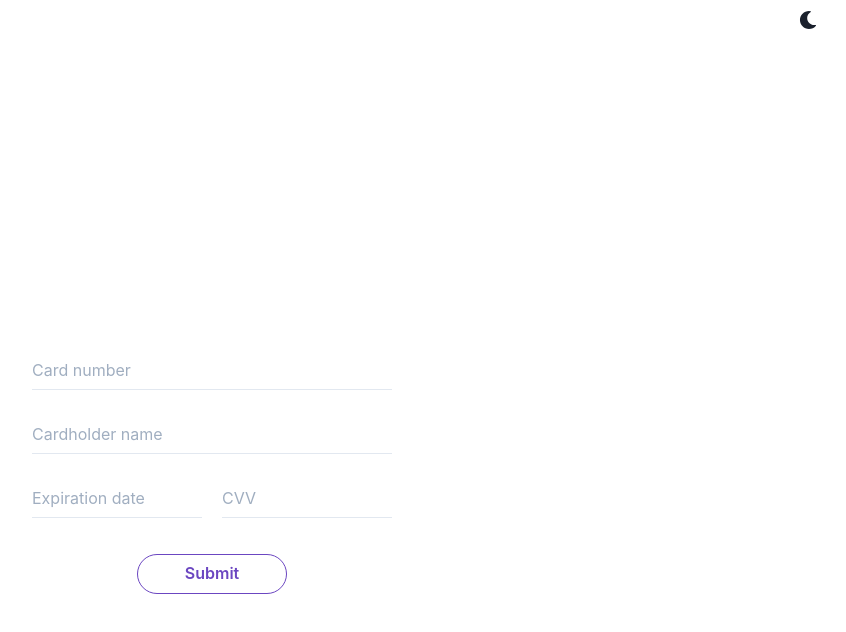
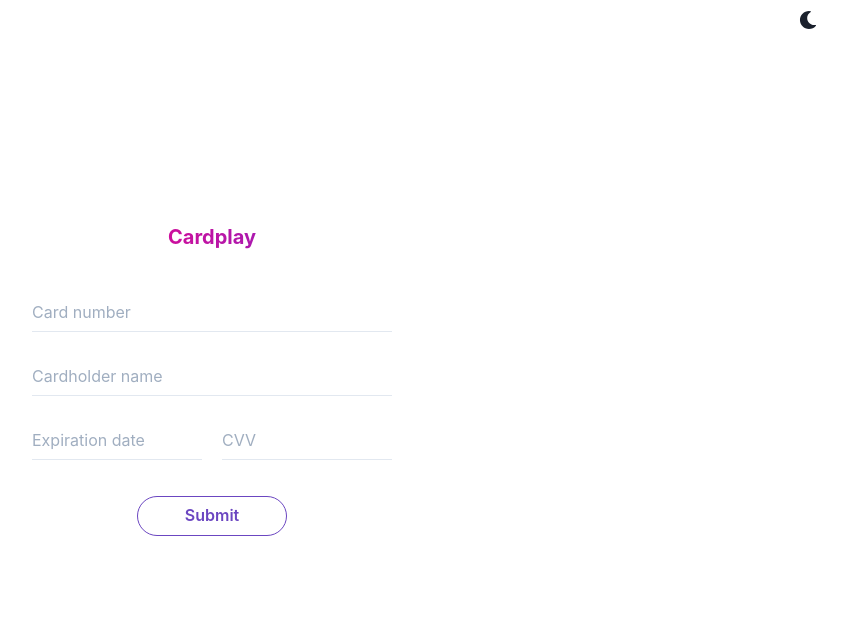
Before and after one commit to xblurx/react-credit-card, a React (Create React App) app: page / in a window 1280 px wide. Shown: the top 632 px of the page, without its empty margins (428-1274 px from the left). Built offline with nearby package versions, Linux system fonts and the light colour scheme.

Commit message:
update validation, add form animation

```diff
--- a/src/common/utils/utils.ts
+++ b/src/common/utils/utils.ts
@@ -1,17 +1,22 @@
-export const formatString = (value: string) => {
+export const formatNumberString = (value: string) => {
     const STRING_LENGTH = 16;
     const strippedValue = value.replace(/\s/g, '');
     const hashes = STRING_LENGTH - strippedValue.length;
 
     if (hashes >= 0) {
         const numberWithHashes = strippedValue + '#'.repeat(hashes);
-        return `${numberWithHashes.substr(
-            0,
+        return `${numberWithHashes.substr(0, 4)} ${numberWithHashes.substr(
+            4,
             4
-        )} ${numberWithHashes.substr(4, 4)} ${numberWithHashes.substr(
-            8,
-            4
-        )} ${numberWithHashes.substr(12, 4)}`;
+        )} ${numberWithHashes.substr(8, 4)} ${numberWithHashes.substr(12, 4)}`;
     }
     return false;
 };
+
+export const formatExpiryString = (value: string) => {
+    const replaced = value.replace(/\s|\//g, '');
+    if (replaced.length <= 4) {
+        return `${replaced.substr(0, 2)}/${replaced.substr(2, 4)}`;
+    }
+    return false;
+};
--- a/src/components/CardForm.tsx
+++ b/src/components/CardForm.tsx
@@ -2,6 +2,7 @@ import React, { useEffect } from 'react';
 import { useForm, useWatch } from 'react-hook-form';
 import {
     Box,
+    Text,
     Button,
     Flex,
     FormControl,
@@ -75,7 +76,7 @@ export const CardForm = (props: PropTypes) => {
     };
 
     const validateExpires = (value: string) => {
-        const pattern = /^(0[1-9]|1[1-9]|2[1-9]|3[0-1])\/(0[1-9]|1[0-2])$/;
+        const pattern = /^(0[1-9]|1[0-2])\/?(\d{2})$/;
         if (!pattern.test(value)) {
             return 'Please, enter correct expiration date';
         }
@@ -113,6 +114,17 @@ export const CardForm = (props: PropTypes) => {
 
     return (
         <Box padding="20px 70px 20px" width="500px" maxWidth="700px">
+            <Box textAlign="center">
+                <Text
+                    mt={3}
+                    bgGradient="linear(to-l, #7928CA,#FF0080)"
+                    bgClip="text"
+                    fontSize="20px"
+                    fontWeight="bold"
+                >
+                    Cardplay
+                </Text>
+            </Box>
             <Box my={10} textAlign="left">
                 <form onSubmit={handleSubmit(onSubmit)}>
                     <FormControl isInvalid={errors.number}>
--- a/src/components/Logic.tsx
+++ b/src/components/Logic.tsx
@@ -1,8 +1,8 @@
 import React, { useEffect, useState } from 'react';
 import { CardForm } from './CardForm';
 import MasterCardLogo from 'common/assets/mc_vrt_pos.svg';
-import { formatString } from 'common/utils';
-import { animated as a, useSpring } from 'react-spring';
+import { formatExpiryString, formatNumberString } from 'common/utils';
+import { animated as a, config, useSpring } from 'react-spring';
 import { Card } from './Card';
 import { inputT } from './interfaces';
 
@@ -15,16 +15,23 @@ export const Logic = () => {
     const [cvv, setCvv] = useState('***');
     const [formState, setFormState] = useState<formTouchedT>('notTouched');
 
+    const aConfig = { mass: 5, tension: 500, friction: 80 };
     const animationStyle = useSpring({
         transform:
             formState === 'notTouched' ? 'translateY(-200px)' : 'translateY(0)',
         opacity: formState !== 'notTouched' ? 1 : 0,
-        config: { mass: 5, tension: 500, friction: 80 },
+        config: aConfig,
+    });
+
+    const formAnimStyle = useSpring({
+        transform:
+            formState === 'notTouched' ? 'translateY(-100px)' : 'translateY(0)',
+        config: aConfig,
     });
 
     const handleChangeNumber = (value: inputT) => {
         if (value !== null) {
-            const formattedNumber = formatString(value);
+            const formattedNumber = formatNumberString(value);
             if (formattedNumber) {
                 setNumber(formattedNumber);
             }
@@ -37,7 +44,10 @@ export const Logic = () => {
     };
     const handleChangeExpires = (value: inputT) => {
         if (value !== null) {
-            setExpires(value);
+            const formattedExpires = formatExpiryString(value);
+            if (formattedExpires) {
+                setExpires(formattedExpires);
+            }
         }
     };
     const handleChangeCvv = (value: inputT) => {
@@ -62,6 +72,7 @@ export const Logic = () => {
                     cardSide={formState}
                 />
             </a.div>
+            <a.div style={formAnimStyle}>
                 <CardForm
                     handleChangeNumber={handleChangeNumber}
                     handleChangeName={handleChangeName}
@@ -70,6 +81,7 @@ export const Logic = () => {
                     setFormTouched={setFormState}
                     formTouched={formState}
                 />
+            </a.div>
         </>
     );
 };
```
Also changed, not shown: 1 other file (tests, documents, lock files or other folders). Lines whose indentation alone changed are shown as unchanged.
